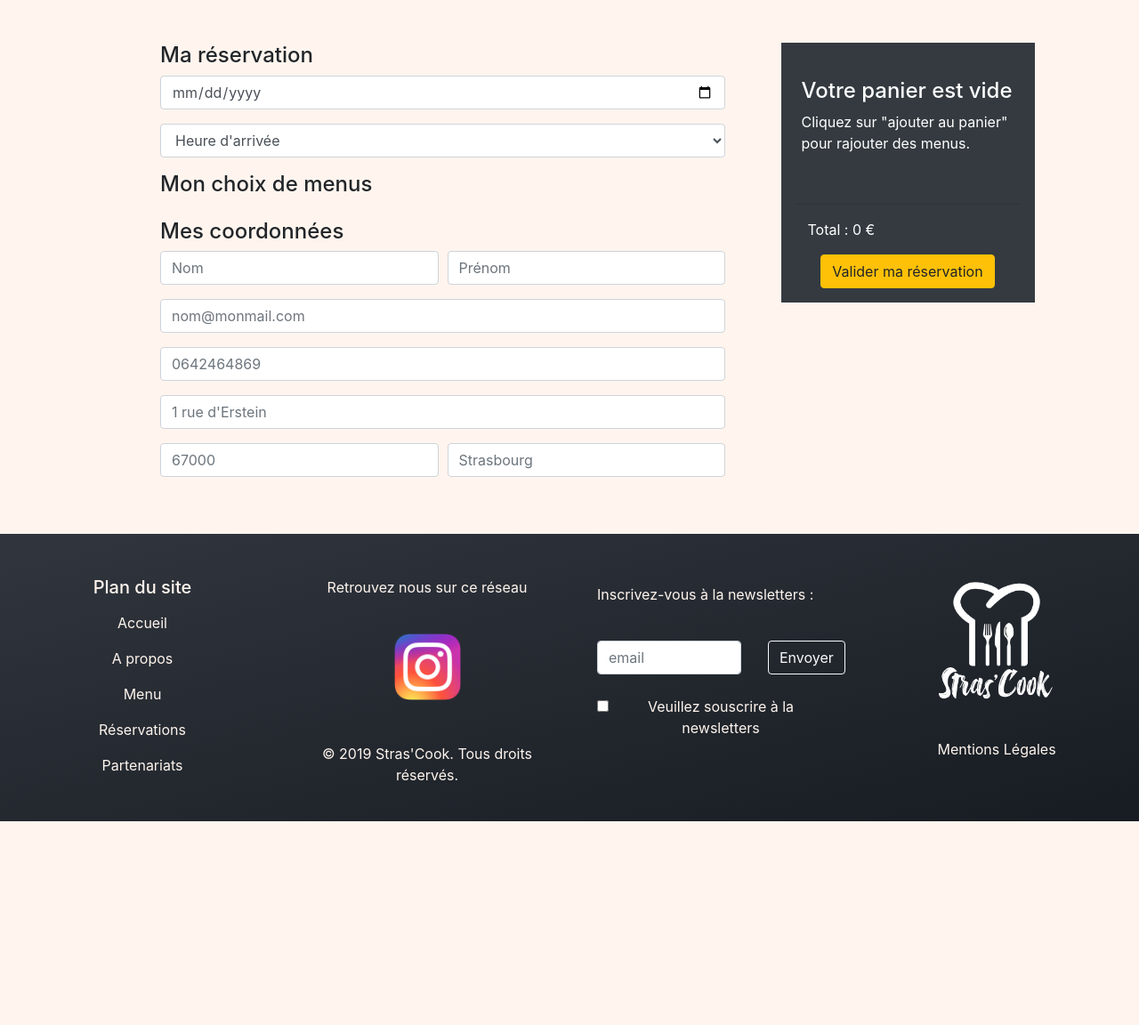
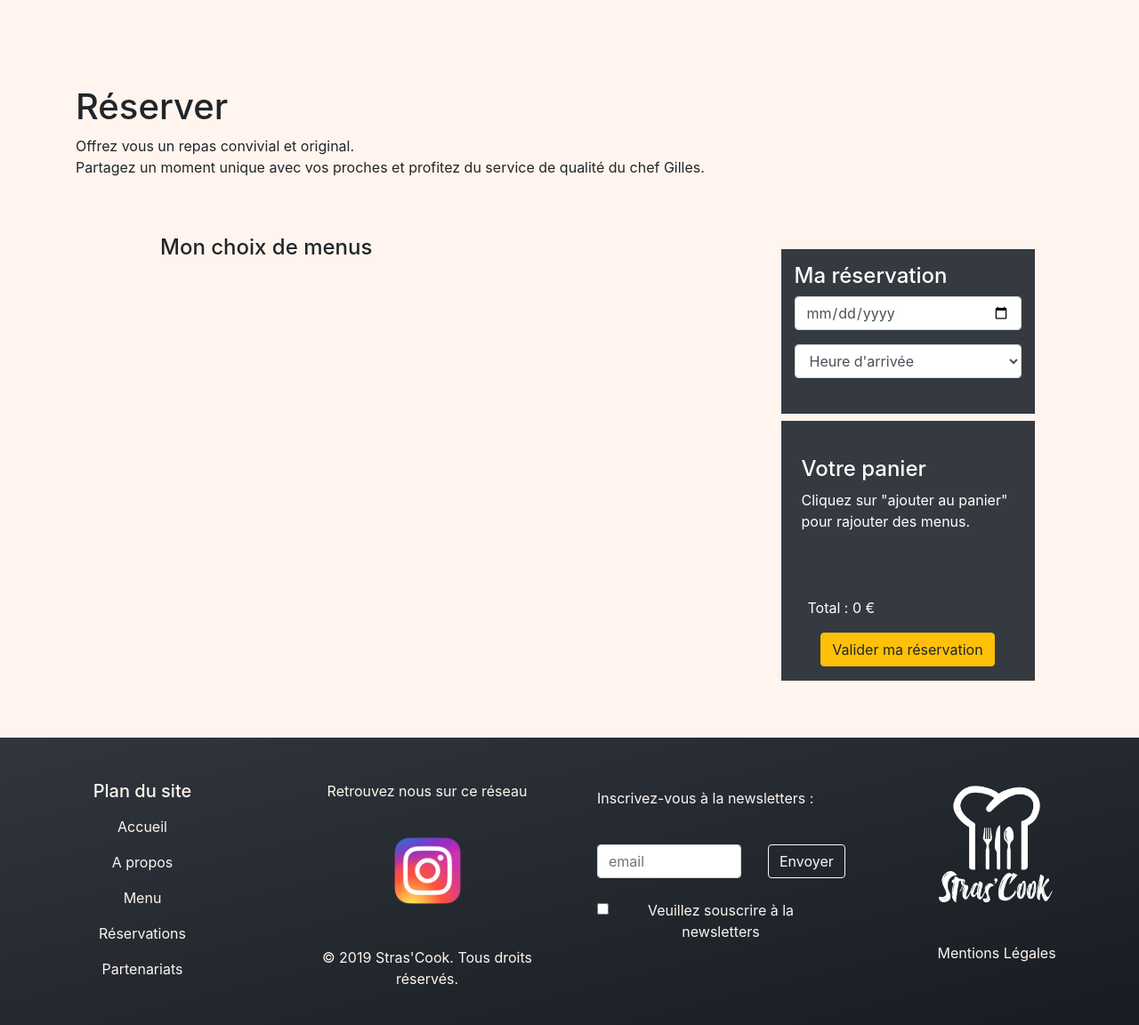
Before and after one commit to sxeseb/Strasbourg-0219-PHP-StraCook, a PHP site: page /reservation/reserver in a window 1280 px wide. Shown: the part 101-1253 px from the top of the page at 89% size. Before the commit the page ends 1024 px from the top, so only its background shows below. Run offline with PHP 8.4, Linux system fonts and the light colour scheme; data that the repository does not hold is empty; a stand-in replaces the project's code that opens the database connection; some libraries are stand-ins or nearby versions; some web fonts are replaced.

Commit message:
refonte de la page reserver.html.twig. création des controller et manager Users. création d'une vue infos pour le formulaire des coordonnées

```diff
--- a/public/index.php
+++ b/public/index.php
@@ -5,6 +5,7 @@
  * Date: 11/10/17
  * Time: 14:01
  */
+session_start();
 require_once __DIR__ . '/../vendor/autoload.php';
 require_once __DIR__ . '/../config/db.php';
 require_once __DIR__ . '/../config/config.php';
--- a/src/Service/ValidationController.php
+++ b/src/Service/ValidationController.php
@@ -6,7 +6,7 @@ namespace App\Service;
 class ValidationController
 {
 
-    public function checkResa()
+    public function checkCoord()
     {
         $errors = [];
         $userDatas = [];
--- a/src/View/Reservations/reserver.html.twig
+++ b/src/View/Reservations/reserver.html.twig
@@ -4,35 +4,22 @@
 {% block stylesheet %}<link href="/assets/css/cart.css" rel="stylesheet" type="text/css"> {% endblock %}
 
 {% block content %}
-    <div>
+    <section>
         <div class="container py-5">
-            <form action="/reservation/reserver" method="POST">
+            <div class="py-5">
+                <h1>Réserver</h1>
+                <p>Offrez vous un repas convivial et original. <br/>
+                    Partagez un moment unique avec vos proches et profitez du service de qualité du chef Gilles.</p>
+            </div>
             <div class="row">
                 <div class="form col-12 col-sm-7 offset-sm-1">
-
-                            <!-- selection date -->
-                            <h4>Ma réservation</h4>
-                            <div class="form-group">
-                                <input class="form-control" name="selected_date" type="date">
-                            </div>
-                            <div class="form-group">
-                                <select class="form-control" name="arrival_time">
-                                    <option selected disabled>Heure d'arrivée</option>
-                                    <option value="18">18:00</option>
-                                    <option value="19">19:00</option>
-                                    <option value="20">20:00</option>
-                                    <option value="21">21:00</option>
-                                </select>
-                            </div>
-
-
-
                     <!-- Selection des plats -->
                     <!-- Le contenu sera placé dans un panier via Javacript -->
 
                     <h4>Mon choix de menus</h4>
-                            <div class="form-group row">
+                    <div class="form-group">
                         {% for menu in menus %}
+                            <div id="menu-{{ menu.id }}" class="row">
                                 <div class="card mb-2 col-8">
                                     <div class="row no-gutters">
                                         <div class="col-sm-4">
@@ -48,15 +35,15 @@
                                     </div>
                                 </div>
 
-                                            <div class="col-3  mb-2 mx-2 py-3 bg-dark text-white row">
-                                                <div>
-                                                    <div class="form-check">
+                                <form class="col-3  mb-2  py-4 bg-dark text-white row" action="/reservation/addToCart/" method="POST">
+                                    <div class="form-group">
+                                        <div class="form-check mb-2">
                                             <input class="form-check-input" type="radio" name="gridRadios" id="gridRadios1" value="1" checked>
                                             <label class="form-check-label" for="gridRadios1">
                                                 Normal (20€)
                                             </label>
                                         </div>
-                                                    <div class="form-check">
+                                        <div class="form-check mb-2">
                                             <input class="form-check-input" type="radio" name="gridRadios" id="gridRadios2" value="2">
                                             <label class="form-check-label" for="gridRadios2">
                                                 Local (30€)
@@ -64,83 +51,40 @@
                                         </div>
                                     </div>
                                     <div class="form-group">
-                                                    <div class="form-group">
                                         <input class="form-control" type="number" min="2" max="15" id="menu_numb">
                                     </div>
+                                    <div class="form-group text-center">
+                                        <button type="submit" name="addToCart" value="addToCart" class="btn btn-primary btn-sm btn-add-cart" id="addToCart-{{ menu.id }}">Ajouter au panier</button>
+                                    </div>
+                                 </form>
+                            </div>
+                        {% endfor %}
+                    </div>
+                </div>
+
+                <div class="col-6 col-md-3 h-100 container-fluid  py-3">
+                    <form action="/reservation/checkCart/" method="POST">
+                        <div class="row mb-2 bg-dark text-white py-3">
+                            <div class="col-12 mb-2 ">
+                                <h4>Ma réservation</h4>
                                 <div class="form-group">
-                                                        <button class="btn btn-primary btn-sm" id="addToCart-{{ menu.id }}">Ajouter au panier</button>
+                                    <input class="form-control" name="selected_date" type="date">
+                                </div>
+                                <div class="form-group">
+                                    <select class="form-control" name="arrival_time">
+                                        <option selected disabled>Heure d'arrivée</option>
+                                        <option value="18">18:00</option>
+                                        <option value="19">19:00</option>
+                                        <option value="20">20:00</option>
+                                        <option value="21">21:00</option>
+                                    </select>
                                 </div>
                             </div>
                         </div>
-                                {% endfor %}
-                            </div>
-
-                            <!-- coordonnées -->
-                            <h4>Mes coordonnées</h4>
-                            <!-- nom, prénom -->
-                            <div class="form-row">
-                                <div class="form-group col-6">
-                                   <input type="text" class="form-control" id="user_lastname" name="user_lastname"
-                                          placeholder="Nom" value="{% if datas.lastname %}{{ datas.lastname }}{% endif %}">
-                                    {% if errors.lastname %}
-                                    <small id="user_lastname_help" class="form-text text-danger">{{ errors.lastname }}</small>
-                                    {% endif %}
-                                </div>
-                                <div class="form-group col-6">
-                                    <input type="text" class="form-control" id="user_firstname" name="user_firstname"
-                                           placeholder="Prénom" value="{% if datas.firstname %}{{ datas.firstname }}{% endif %}">
-                                    {% if errors.firstname %}
-                                        <small id="user_firstname_help" class="form-text text-danger">{{ errors.firstname }}</small>
-                                    {% endif %}
-                                </div>
-                            </div>
-                            <!-- email -->
-                            <div class="form-group">
-                                <input type="text" class="form-control" id="user_mail" name="user_mail"
-                                       placeholder="nom@monmail.com" value="{% if datas.email %}{{ datas.email }}{% endif %}">
-                                {% if errors.email %}
-                                    <small id="user_email_help" class="form-text text-danger">{{ errors.email }}</small>
-                                {% endif %}
-                            </div>
-                            <!-- phone -->
-                            <div class="form-group">
-                                <input type="text" class="form-control" id="user_phone" name="user_phone"
-                                       placeholder="0642464869" value="{% if datas.phone %}{{ datas.phone }}{% endif %}">
-                                {% if errors.phone %}
-                                    <small id="user_phone_help" class="form-text text-danger">{{ errors.phone }}</small>
-                                {% endif %}
-                            </div>
-                            <!-- adresse -->
-                            <div class="form-group">
-                                <input type="text" class="form-control" id="user_adress" name="user_adress"
-                                       placeholder="1 rue d'Erstein" value="{% if datas.adress %}{{ datas.adress }}{% endif %}">
-                                {% if errors.adress %}
-                                    <small id="user_adress_help" class="form-text text-danger">{{ errors.adress }}</small>
-                                {% endif %}
-                            </div>
-                            <!-- code postal, ville -->
-                            <div class="form-row">
-                                <div class="form-group col-6">
-                                    <input type="text" class="form-control" id="user_zip" name="user_zip"
-                                           placeholder="67000" value="{% if datas.zip %}{{ datas.zip }}{% endif %}">
-                                    {% if errors.zip %}
-                                        <small id="user_zip_help" class="form-text text-danger">{{ errors.zip }}</small>
-                                    {% endif %}
-                                </div>
-                                <div class="form-group col-6">
-                                    <input type="text" class="form-control" id="user_city" name="user_city"
-                                           placeholder="Strasbourg" value="{% if datas.city %}{{ datas.city }}{% endif %}">
-                                    {% if errors.city %}
-                                        <small id="user_city_help" class="form-text text-danger">{{ errors.city }}</small>
-                                    {% endif %}
-                                </div>
-                            </div>
-                    </div>
-                    <div class="col-6 col-md-3 h-100 container-fluid bg-dark text-white py-3">
-                        <div class="row">
+                        <div class="row bg-dark text-white py-3">
                             <div class="col-12" id="cart">
                                 <div class="py-4 px-2" id="cart_details">
-                                    <h4 id="cart_header">Votre panier est vide</h4>
+                                    <h4 id="cart_header">Votre panier</h4>
                                     <p>Cliquez sur "ajouter au panier" pour rajouter des menus.</p>
                                 </div>
                                 <hr>
@@ -148,20 +92,18 @@
                                     <p>Total : <span id="total_cart">0</span> €</p>
                                 </div>
                             </div>
-                        </div>
-                        <div class="row">
                             <div class="col-12 text-center">
                                 <button type="submit" class="btn btn-warning" name="submit">Valider ma réservation</button>
                             </div>
                         </div>
+                    </form>
                 </div>
             </div>
-            </form>
         </div>
     </section>
 {% endblock %}
 
 {% block javascript %}
 <script src="/assets/script/cart.js" type="text/javascript"></script>
-    <script src="/jQuery.SimpleCart.js" ></script>
+
 {% endblock %}
```
Also changed, not shown: src/Controller/UsersController.php (added, +45 -0 lines), src/Model/UsersManager.php (added, +9 -0 lines), src/View/Users/infos.html.twig (added, +77 -0 lines), public/assets/script/cart.js. Lines whose indentation alone changed are shown as unchanged.
